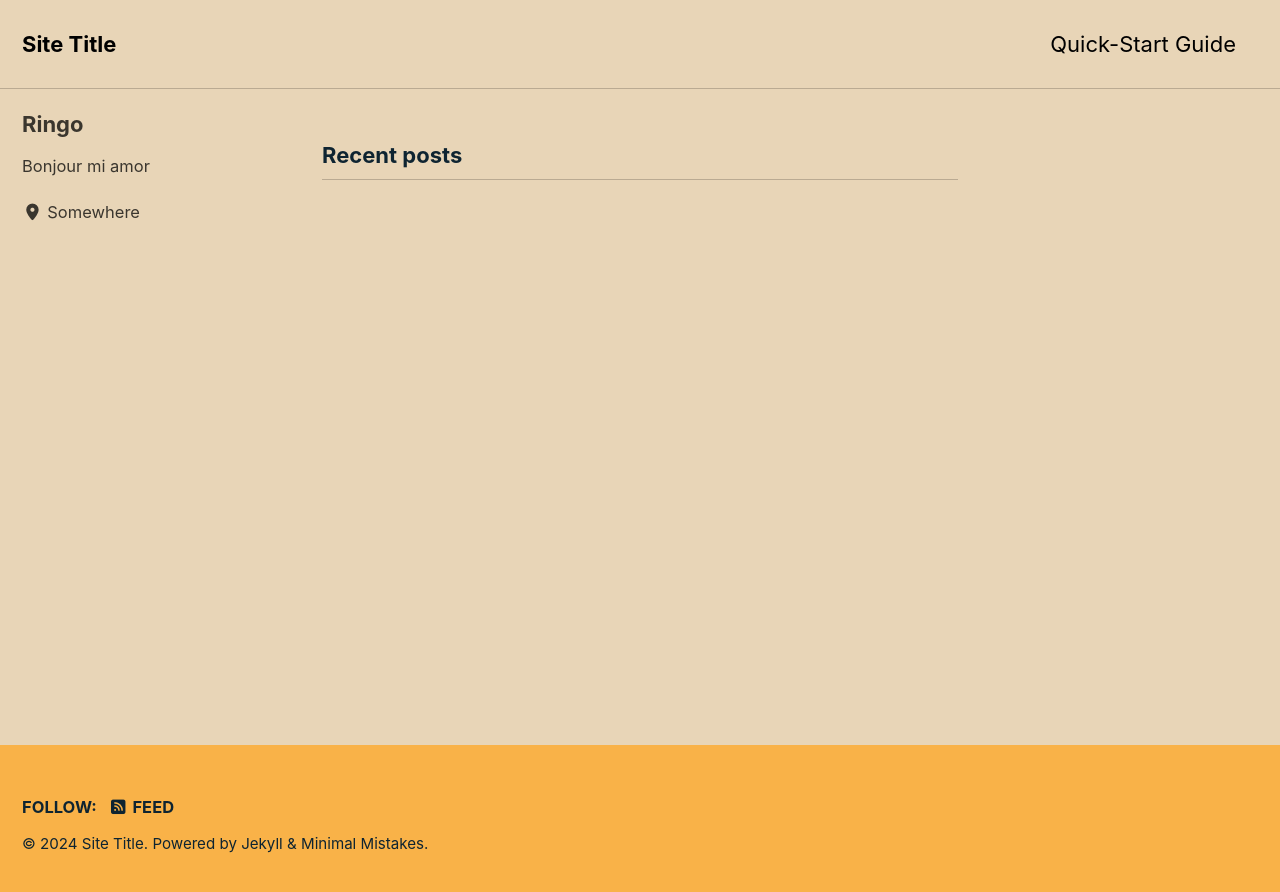
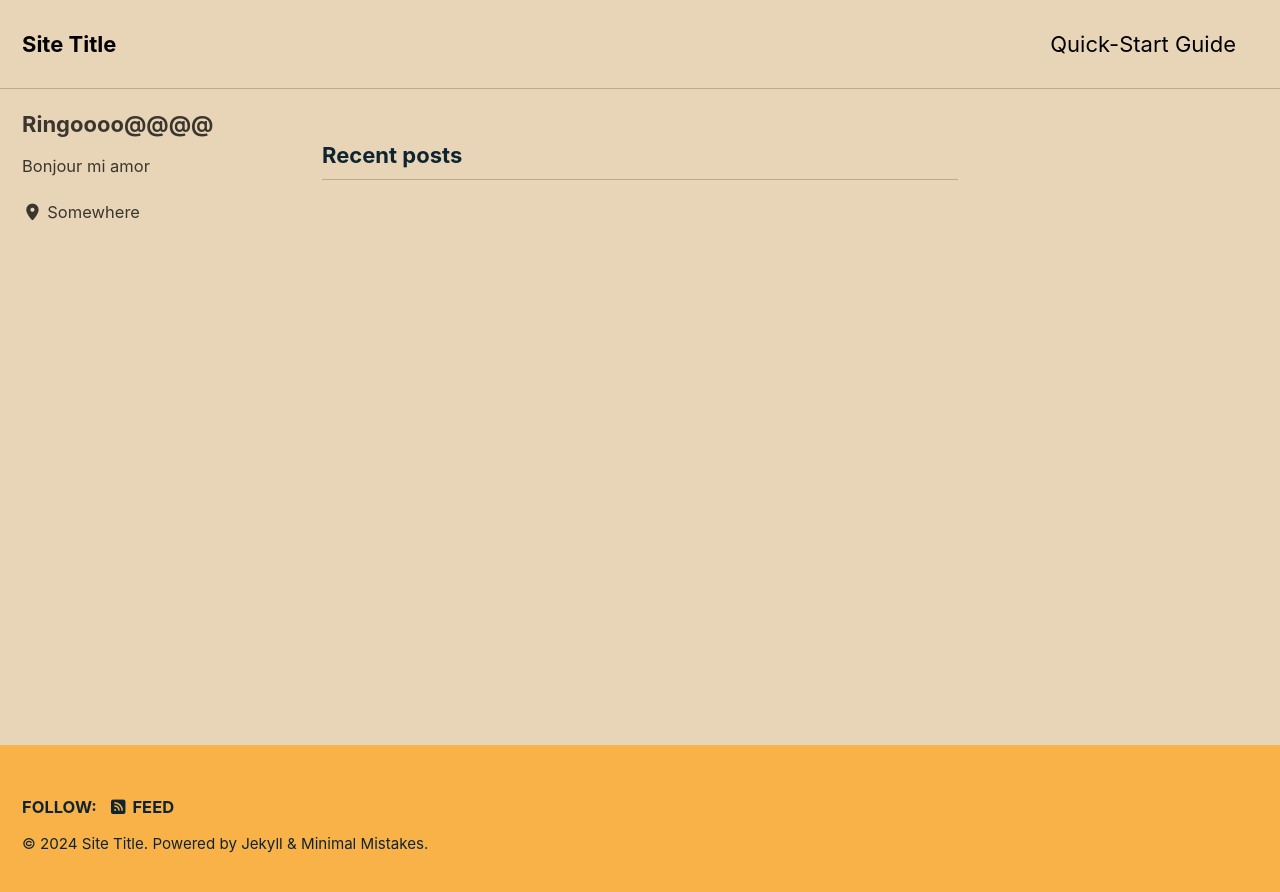
Before and after one commit to jasperpieterse/jasperpieterse.github.io, a Jekyll site: the page built from index.html, in a window 1280 px wide. Shown: the top 892 px of the page. Built offline with Jekyll 4.4.1, drawn with Linux system fonts in a browser that asks for light colours; cached includes are drawn as plain includes; the list of posts is cut into pages by our own code.

```diff
--- a/_config.yml
+++ b/_config.yml
@@ -113,7 +113,7 @@ analytics:
 
 # Site Author
 author:
-  name             : "Ringo"
+  name             : "Ringoooo@@@@"
   avatar           : # path of avatar image, e.g. "/assets/images/bio-photo.jpg"
   bio              : "Bonjour mi amor"
   location         : "Somewhere"
```
